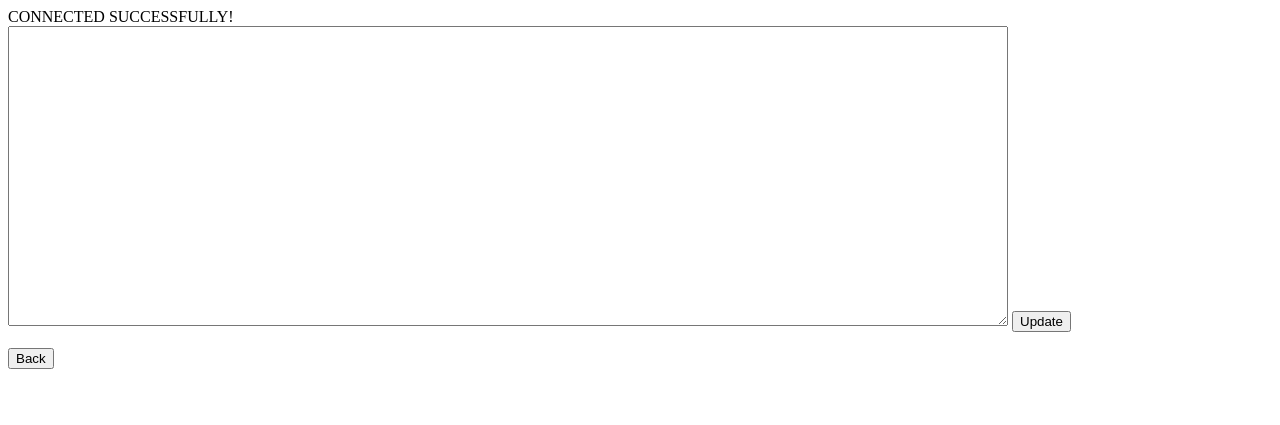
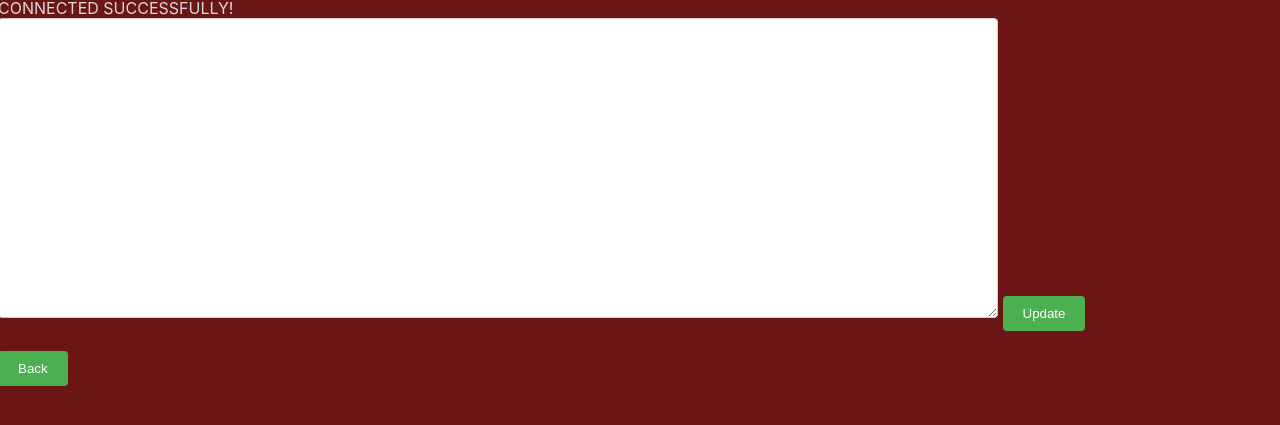
Before and after one commit to KristianLyle/CMSC-126, a PHP site: page /contentEditor.php in a window 1280 px wide. Shown: the top 425 px of the page. Run offline with PHP 8.4, Linux system fonts and the light colour scheme; data that the repository does not hold is empty; some web fonts are replaced.

Commit message:
added some css to editor

```diff
--- a/contentEditor.php
+++ b/contentEditor.php
@@ -10,13 +10,19 @@ $result = $conn->query($sql);
 $row = $result->fetch_assoc();
 ?>
 
-<form action="contentEditor.php" method="POST">
-  <input type="hidden" id ="cont_id" name="cont_id" value="<?php echo $id ?>">
-  <textarea name="contentText" id="contentText" rows="10" style="height: 300px; width: 1000px"><?php echo isset($row['cont_text']) ? $row['cont_text'] : ''; ?></textarea>
-  <input type="submit" name="update" value="Update">
-</form>
-
-<button type="button" onclick="goBack()">Back</button>
+<html>
+  <head>
+    <link rel='stylesheet' type='text/css' media='screen' href='main.css'>
+  </head>
+  <body>
+    <form action="contentEditor.php" method="POST" id="contentEditor">
+      <input type="hidden" id ="cont_id" name="cont_id" value="<?php echo $id ?>">
+      <textarea name="contentText" id="contentText" rows="10" style="height: 300px; width: 1000px"><?php echo isset($row['cont_text']) ? $row['cont_text'] : ''; ?></textarea>
+      <input type="submit" name="update" id="editorButton" value="Update">
+    </form>
+    <button type="button" onclick="goBack()" id="editorButton">Back</button>
+  </body>
+</html>
 
 <script>
    function goBack() {
--- a/main.css
+++ b/main.css
@@ -695,3 +695,27 @@ body {
     margin-top: 10px;
 
 }
+
+#contentEditor{
+    margin-bottom: 20px;
+}
+
+#contentText{
+    height: 300px;
+    width: 1000px;
+    padding: 10px;
+    font-size: 16px;
+    border: 1px solid #ccc;
+    border-radius: 4px;
+    resize: vertical;
+}
+
+#editorButton {
+    background-color: #4CAF50;
+    color: white;
+    padding: 10px 20px;
+    border: none;
+    border-radius: 4px;
+    cursor: pointer;
+    font-weight: 500;
+  }
```
